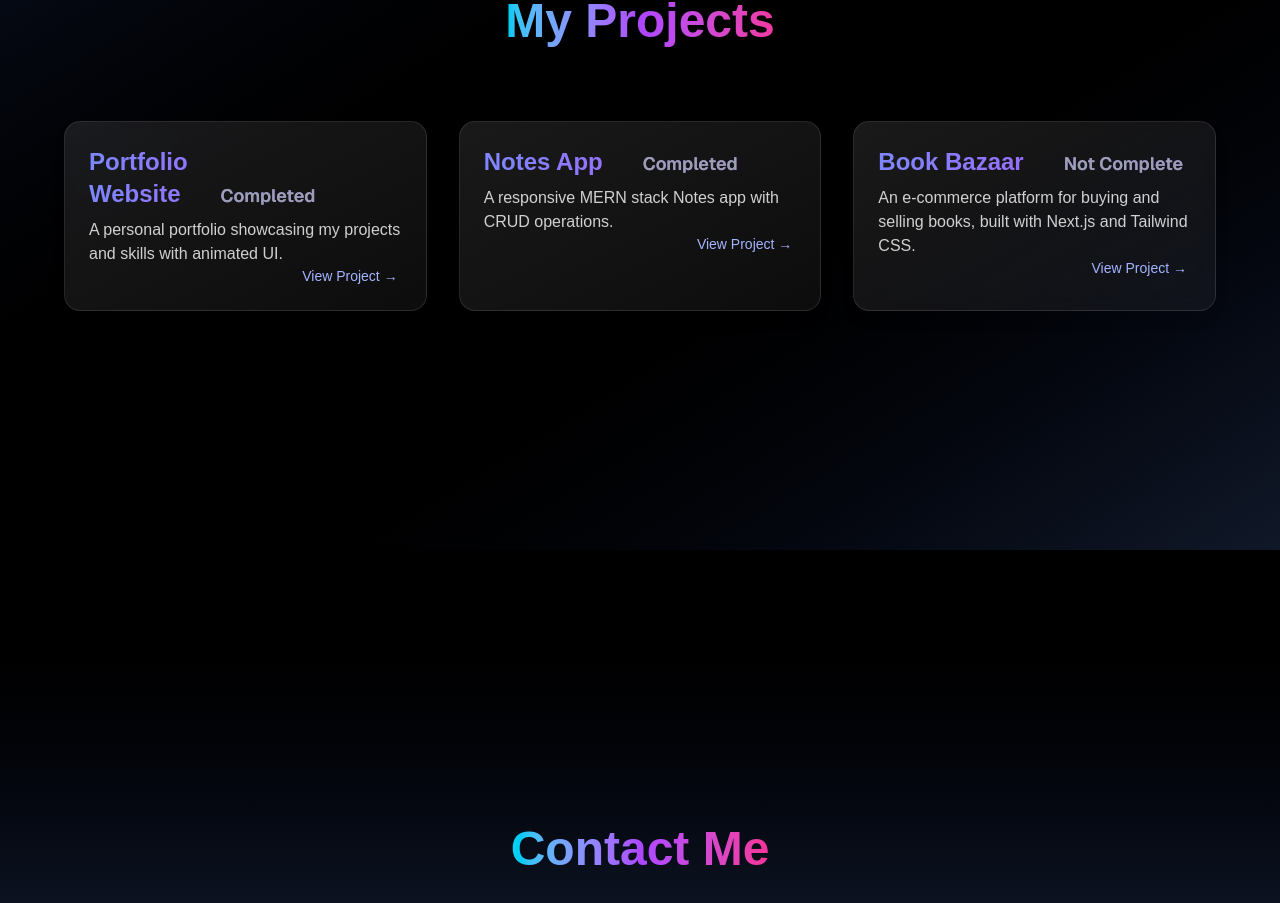
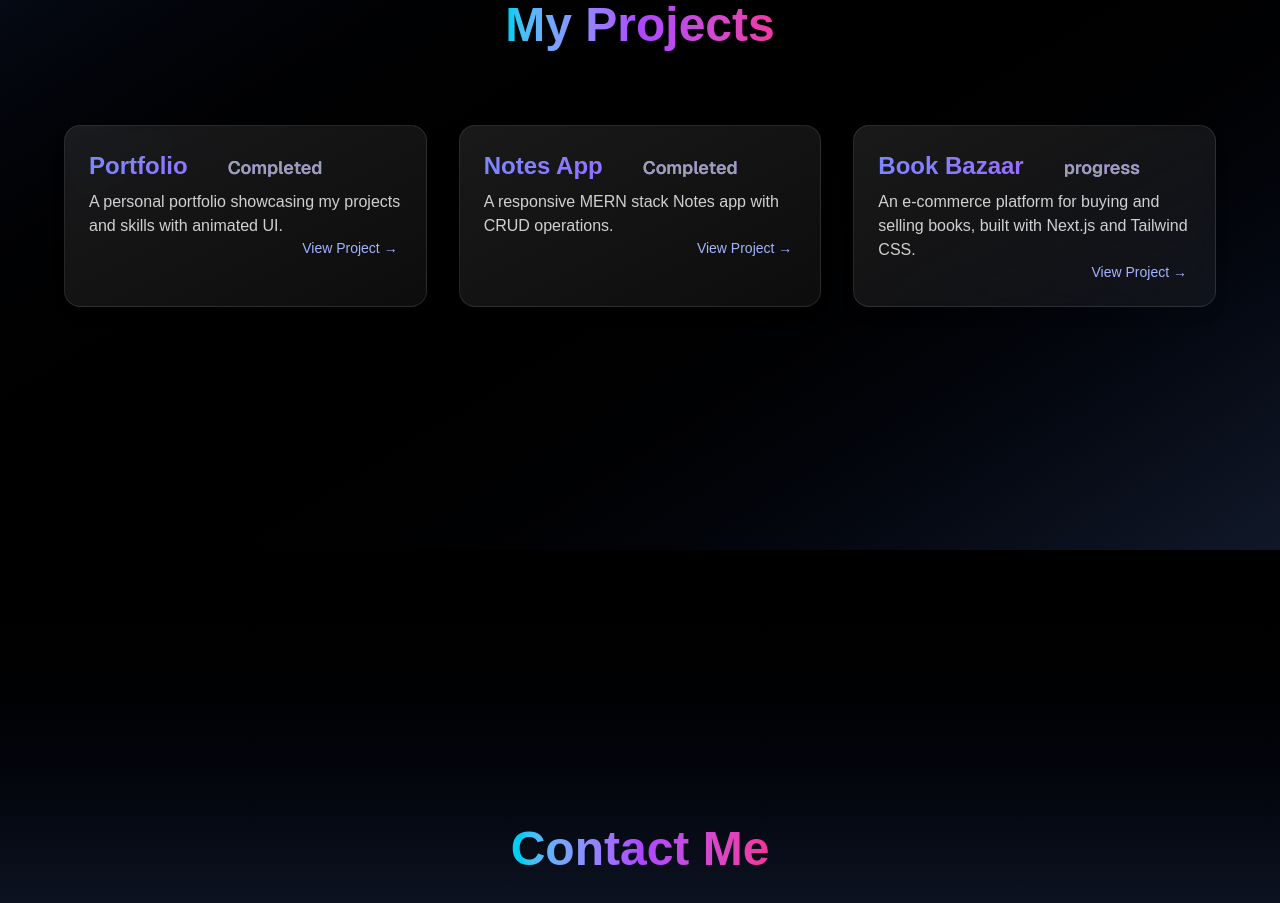
Before and after one commit to as1coder/my-portfolio, a Next.js app: page / in a window 1280 px wide. Shown: the part 1850-2753 px from the top of the page. Built offline with nearby package versions, Linux system fonts and the light colour scheme.

Commit message:
fix the link error

```diff
--- a/src/app/sections/ProjectsSection.jsx
+++ b/src/app/sections/ProjectsSection.jsx
@@ -6,7 +6,7 @@ import { motion } from 'framer-motion';
 
 const projects = [
   {
-    title: "Portfolio Website",
+    title: "Portfolio",
     condition: "Completed",
     description: "A personal portfolio showcasing my projects and skills with animated UI.",
     link: "#"
@@ -19,9 +19,9 @@ const projects = [
   },
   {
     title: "Book Bazaar",
-    condition: "Not Complete",
+    condition: "progress",
     description: "An e-commerce platform for buying and selling books, built with Next.js and Tailwind CSS.",
-    link: "https://book-bazaar-frontend.vercel.app/"
+    link: "https://v0-student-marketplace-app-ruby.vercel.app/"
   },
 
 ];
```
